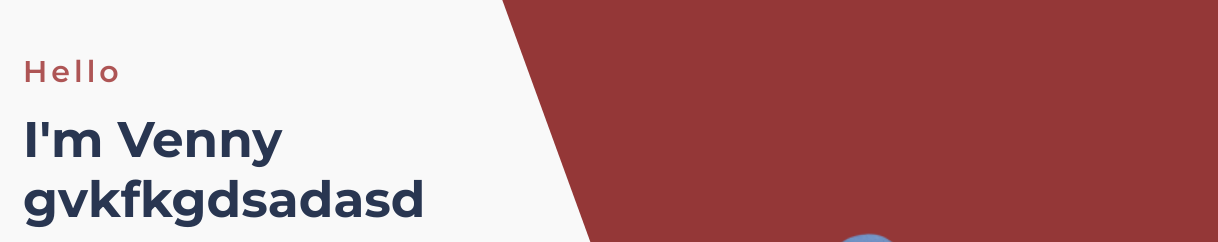
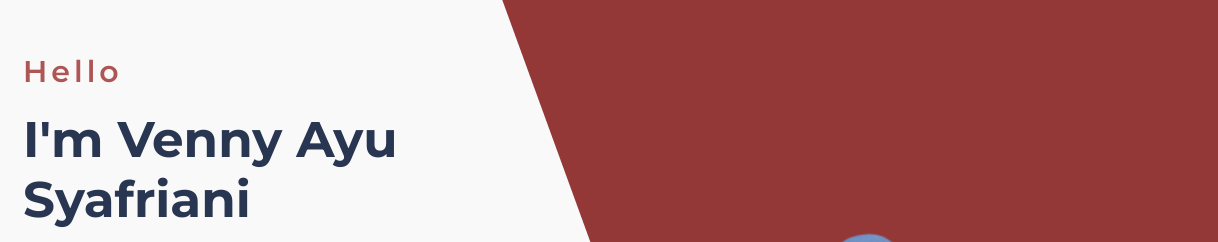
Before and after one commit to vennyayusyafriani/Portofolio, a plain HTML site: page index.html in a window 1280 px wide. Shown: the part 257-499 px from the top of the page, 62-1280 px from the left. Drawn offline with nearby package versions, Linux system fonts and the light colour scheme.

Commit message:
update sm eman

```diff
--- a/index.html
+++ b/index.html
@@ -115,7 +115,7 @@
                     <div class="col-lg-6">
                         <div class="header_hero_content mt-45">
                             <h5 class="header_sub_title wow fadeInUp" data-wow-duration="1.3s" data-wow-delay="0.2s">Hello</h5>
-                            <h2 class="header_title wow fadeInUp" data-wow-duration="1.3s" data-wow-delay="0.5s">I'm Venny gvkfkgdsadasd</h2>
+                            <h2 class="header_title wow fadeInUp" data-wow-duration="1.3s" data-wow-delay="0.5s">I'm Venny Ayu Syafriani</h2>
                             <span class="wow fadeInUp" data-wow-duration="1.3s" data-wow-delay="0.8s">Enthusiastic, and highly motivated person, with proven project leader and have capabilities to work as a team. Good at organizing database and analyzing data.  Who likes to take initiative and seek out new challenges.</span>
                             <p class="wow fadeInUp" data-wow-duration="1.3s" data-wow-delay="1.1s">GIS, Remote Sensing, Renewable Energy, Enviromental Geology</p>
                             <a href="https://drive.google.com/file/d/19ZJ-vje4SDFHHHcDnk2LAVU7W4cjSWy-/view?usp=sharing" rel="nofollow" class="main-btn wow fadeInUp" data-wow-duration="1.3s" data-wow-delay="1.4s">Download CV</a>
```
